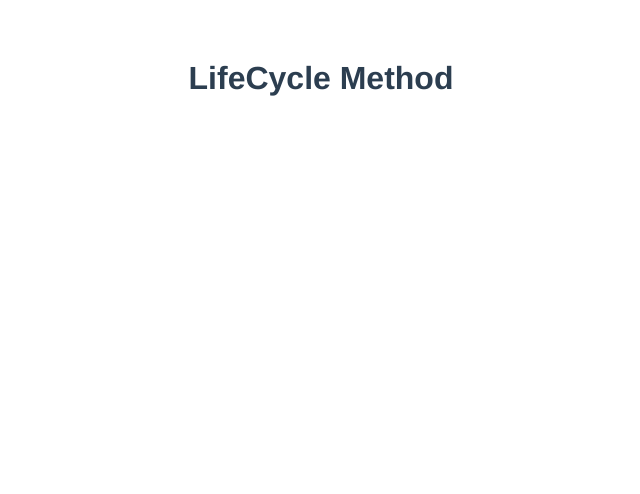
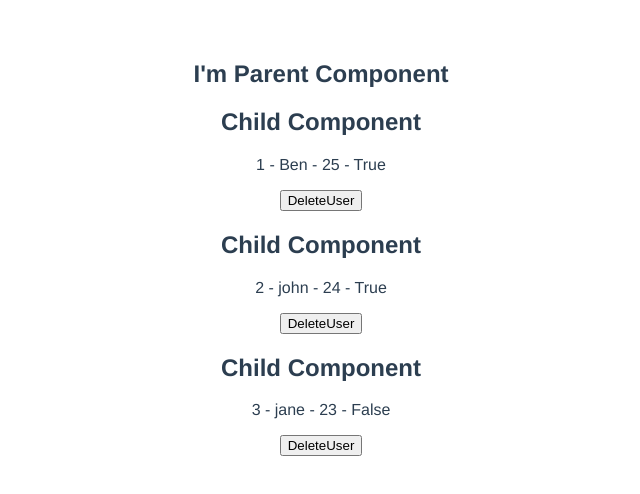
Before and after one commit to Harry456/vueLearning, a Vue app: page / in a window 1280 px wide. Shown: the top 494 px of the page, without its empty margins (319-959 px from the left). Built offline with nearby package versions, Linux system fonts and the light colour scheme.

Commit message:
customEvent-part-1 ()

```diff
--- a/src/App.vue
+++ b/src/App.vue
@@ -7,7 +7,8 @@
     <CssClasses />
     <Conditional />
     <Basic /> -->
-    <LifeCycle />
+    <!-- <LifeCycle /> -->
+    <Parent />
   </div>
 </template>
 
@@ -20,6 +21,7 @@ import CssClasses from './components/CssClasses.vue';
 import Conditional from './components/Condiitionals/Conditional.vue';
 import Basic from './components/UnderStandingVue/Basic.vue';
 import LifeCycle from './components/UnderStandingVue/LifeCycle.vue';
+import Parent from './components/CompCommunication/Parent.vue';
 
 export default {
   name: 'App',
@@ -32,6 +34,7 @@ export default {
     Conditional,
     Basic,
     LifeCycle,
+    Parent,
   },
 };
 </script>
--- /dev/null
+++ b/src/components/CompCommunication/Child.vue
@@ -0,0 +1,41 @@
+<template>
+  <div id="root">
+    <h2>Child Component</h2>
+    <p>{{ id }} - {{ name }} - {{ age }} - {{ isDev ? 'True' : 'False' }}</p>
+    <button @click="DeleteUser">DeleteUser</button>
+  </div>
+</template>
+
+<script>
+export default {
+  name: 'Child',
+  // props: ['name', 'age'],
+  props: {
+    id: Number,
+    name: {
+      type: String,
+      required: true,
+    },
+    age: {
+      type: Number,
+      default: 25,
+      // validator: function(value) {
+      //   console.log(
+      //     'This will return true or false value based on the valiadting logic for our needs'
+      //   );
+      // },
+    },
+    isDev: {
+      type: Boolean,
+    },
+  },
+  methods: {
+    DeleteUser() {
+      console.log(this.id);
+      this.$emit('Delete-User', this.id);
+    },
+  },
+};
+</script>
+
+<style></style>
--- /dev/null
+++ b/src/components/CompCommunication/Parent.vue
@@ -0,0 +1,57 @@
+<template>
+  <div id="root">
+    <h2>I'm Parent Component</h2>
+    <Child
+      v-for="user in userDetails"
+      :key="user.name"
+      :id="user.id"
+      :name="user.name"
+      :age="user.age"
+      :isDev="user.isDev"
+      @Delete-User="deleteUser"
+    />
+  </div>
+</template>
+
+<script>
+import Child from './Child.vue';
+
+export default {
+  name: 'Parent',
+  components: {
+    Child,
+  },
+  data() {
+    return {
+      userDetails: [
+        {
+          id: 1,
+          name: 'Ben',
+          age: 25,
+          isDev: true,
+        },
+        {
+          id: 2,
+          name: 'john',
+          age: 24,
+          isDev: true,
+        },
+        {
+          id: 3,
+          name: 'jane',
+          age: 23,
+          isDev: false,
+        },
+      ],
+    };
+  },
+  methods: {
+    deleteUser(e) {
+      console.log(e, 'From Parent');
+      this.userDetails = this.userDetails.filter((user) => user.id !== e);
+    },
+  },
+};
+</script>
+
+<style></style>
```
Also changed, not shown: CompCommunication.js (added, +16 -0 lines), 1 other file (tests, documents, lock files or other folders).
